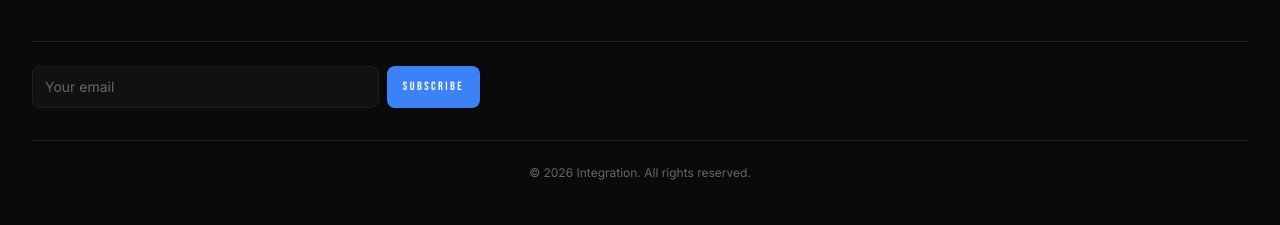
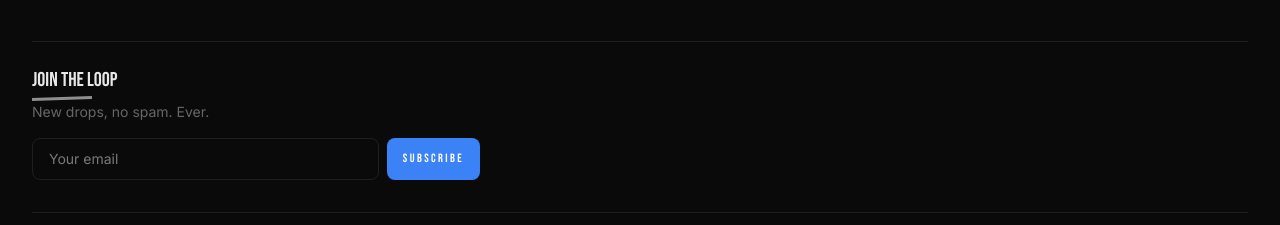
Before and after one commit to NajmosSalahin/Integration, a React (Vite) app in the folder client/: page /cart in a window 1280 px wide. Shown: the part 727-952 px from the top of the page. Built offline with nearby package versions, Linux system fonts and the light colour scheme; no server answers.

Commit message:
fix: move newsletter form to footer, remove duplicate from home page

```diff
--- a/client/src/components/Footer.jsx
+++ b/client/src/components/Footer.jsx
@@ -101,7 +101,7 @@ export default function Footer() {
 
         <div className="pt-6 border-t border-[var(--border)] mb-8">
           <div className="max-w-md">
-            <NewsletterForm compact />
+            <NewsletterForm />
           </div>
         </div>
 
--- a/client/src/pages/Home.jsx
+++ b/client/src/pages/Home.jsx
@@ -7,7 +7,6 @@ import ProductCard from '../components/ProductCard';
 import Navbar from '../components/Navbar';
 import Hero from '../components/Hero';
 import CategoryGrid from '../components/CategoryGrid';
-import NewsletterForm from '../components/NewsletterForm';
 import Footer from '../components/Footer';
 
 export default function Home() {
@@ -108,12 +107,6 @@ export default function Home() {
           </div>
         </section>
 
-        <section className="px-4 sm:px-6 lg:px-8 py-12 border-t border-[var(--border)]">
-          <div className="max-w-xl mx-auto">
-            <NewsletterForm />
-          </div>
-        </section>
-
         <Footer />
       </div>
     </>
```
